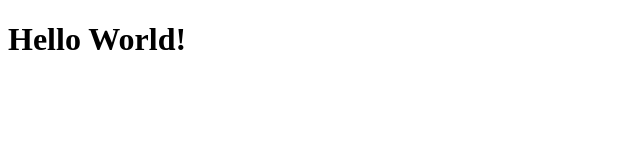
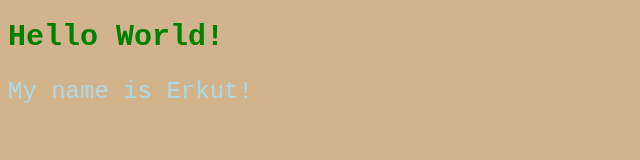
Before and after one commit to erkutcak/my-personal-website, a plain HTML site: page index.html in a window 1280 px wide. Shown: the whole page, without its empty margins (0-640 px from the left). Drawn offline with Linux system fonts and the light colour scheme.

Commit message:
add style.css, connect to index.html

```diff
--- a/index.html
+++ b/index.html
@@ -4,9 +4,11 @@
     <meta charset="UTF-8">
     <meta http-equiv="X-UA-Compatible" content="IE=edge">
     <meta name="viewport" content="width=device-width, initial-scale=1.0">
+    <link rel="stylesheet" href="style.css" />
     <title>My Personal Website</title>
 </head>
 <body>
     <h1>Hello World!</h1>
+    <p>My name is Erkut!</p>
 </body>
 </html>
--- /dev/null
+++ b/style.css
@@ -0,0 +1,15 @@
+body {
+    background: tan;
+}
+
+h1 {
+    font-family: 'Courier New', Courier, monospace;
+    font-size: 30px;
+    color: green;
+}
+
+p {
+    font-family: 'Courier New', Courier, monospace;
+    font-size: 24px;
+    color: lightblue;
+}
```
